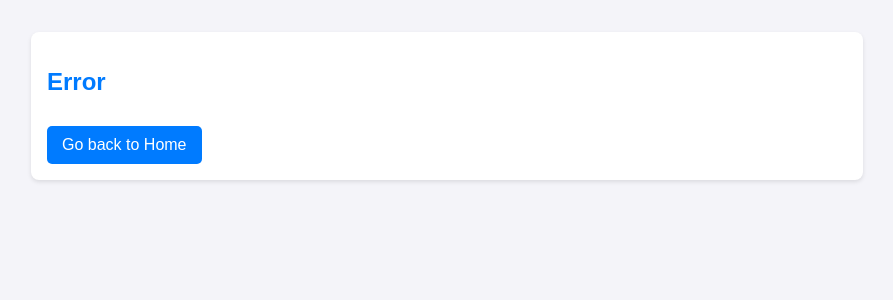
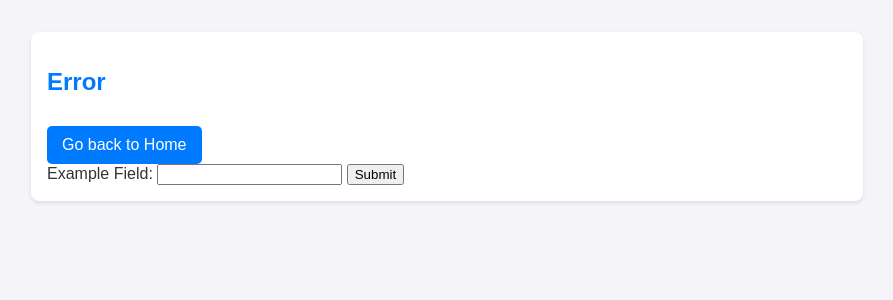
Before and after one commit to moonjiho11/Online_Repo, a Django app: template Final_real2/weather_project/weather_app/templates/error.html in a window 1280 px wide. Shown: the part 130-430 px from the top of the page, without its empty margins (193-1086 px from the left). Run offline with Django 4.2, Linux system fonts and the light colour scheme; the template is opened without the code that fills it, so the values that code supplies are empty; parts of the project's set-up code (start-up, migrations or seed data) failed here and were passed over.

Commit message:
Update error.html

```diff
--- a/Final_real2/weather_project/weather_app/templates/error.html
+++ b/Final_real2/weather_project/weather_app/templates/error.html
@@ -7,5 +7,14 @@
     <h2>Error</h2>
     <p>{{ error }}</p>
     <a href="{% url 'home' %}" class="btn">Go back to Home</a>
+
+    <!-- 폼 추가 -->
+    <form method="post" action="/your-url/">
+        {% csrf_token %}
+        <!-- 폼 필드 -->
+        <label for="exampleField">Example Field:</label>
+        <input type="text" id="exampleField" name="example_field">
+        <input type="submit" value="Submit">
+    </form>
 </div>
 {% endblock %}
```
